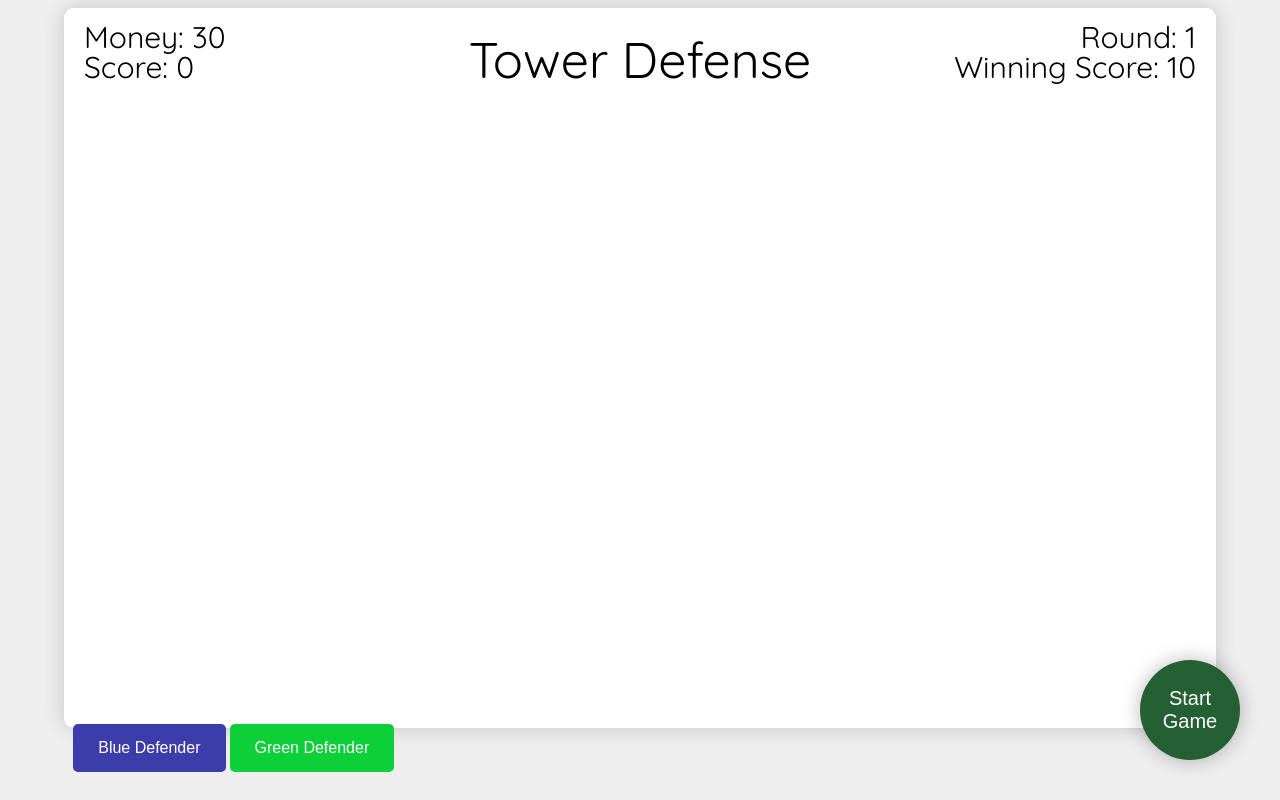
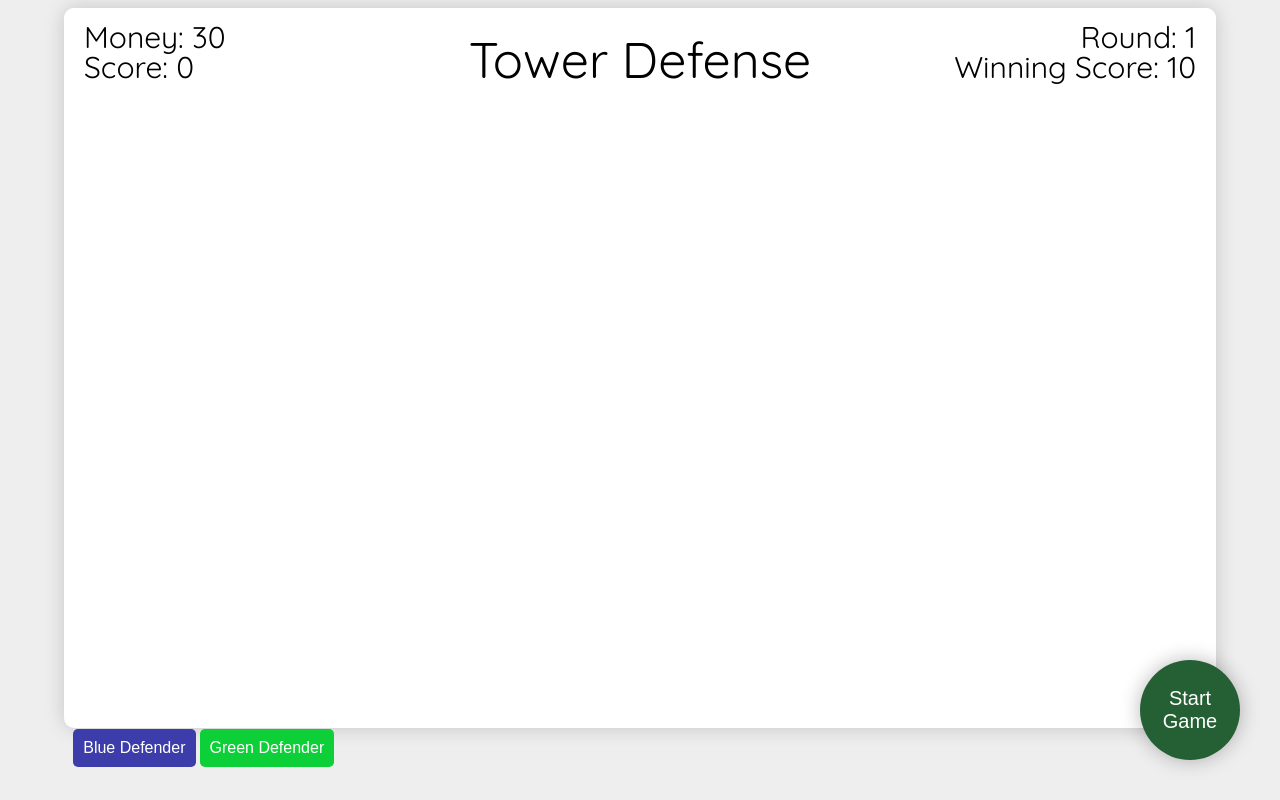
Before and after one commit to ethancanne/tower-defense, a plain HTML site: page src/index.html in a window 1280 px wide. Drawn offline with Linux system fonts and the light colour scheme.

Commit message:
Add files via upload

```diff
--- a/src/styles/main.css
+++ b/src/styles/main.css
@@ -37,7 +37,7 @@ body {
   border: none;
   color: white;
   background-color: rgb(60, 60, 170);
-  padding: 15px 25px;
+  padding: 10px 10px;
   text-align: center;
   text-decoration: none;
   display: inline-block;
@@ -51,7 +51,7 @@ body {
   border: none;
   color: white;
   background-color: rgb(13, 207, 55);
-  padding: 15px 25px;
+  padding: 10px 10px;
   text-align: center;
   text-decoration: none;
   display: inline-block;
```
